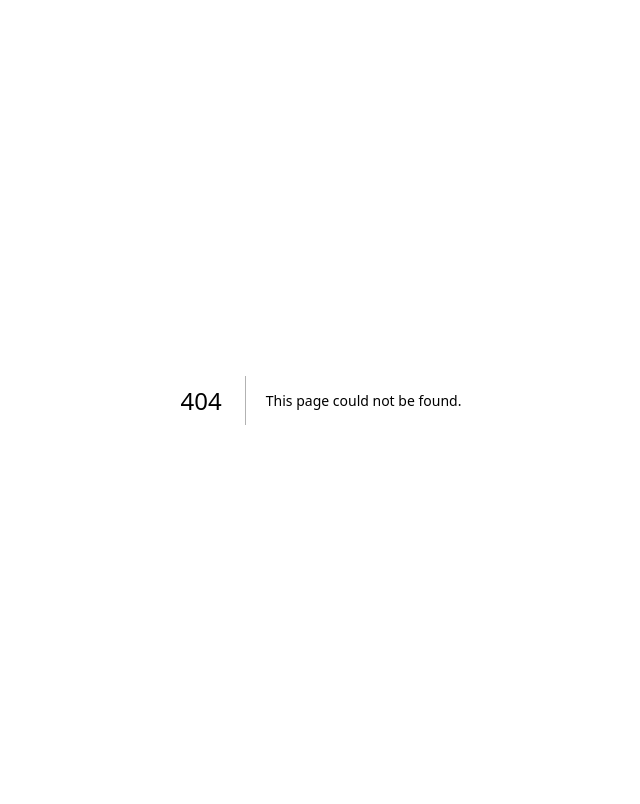
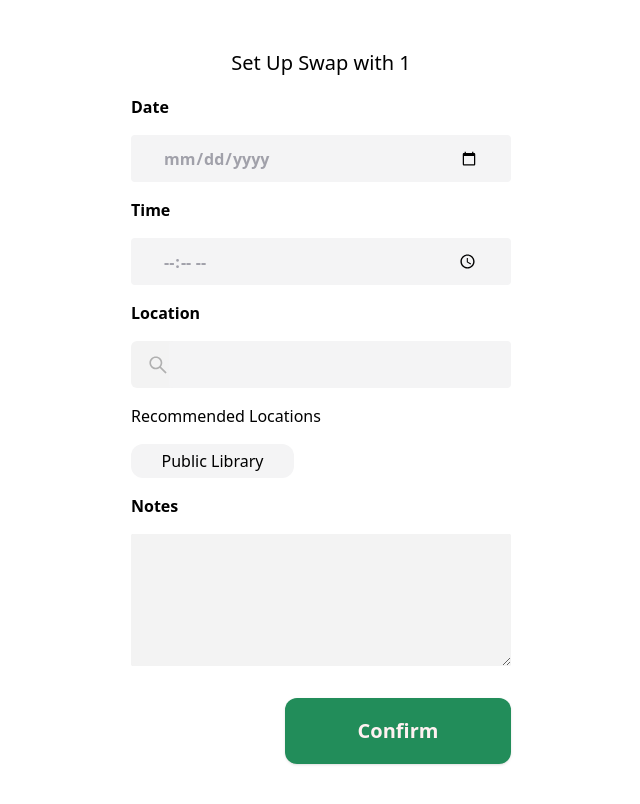
Before and after one commit to iamtanay7/BookSwap-ETHIndia2023, a Next.js app in the folder frontend/: page /schedule/1 in a window 1280 px wide. Before the commit this address had no page. Shown: the top 804 px of the page, without its empty margins (319-959 px from the left). Built offline with nearby package versions, Linux system fonts and the light colour scheme.

Commit message:
schedule and user routes

```diff
--- a/frontend/pages/product/[slug].js
+++ b/frontend/pages/product/[slug].js
@@ -55,7 +55,7 @@ const ProductDetails = () => {
               <div className="text-center md:text-start">
                 <button className="shadow-sm md:w-[263px] w-[250px] h-[50px] md:h-[66px] bg-[#228D5A] rounded-xl transform hover:scale-105 duration-300 ease-in-out">
                   <div className="md:w-[245.54px] text-center text-[#FFF1F1] md:text-[20px] font-semibold">
-                    45 Books Available
+                    Swap Book
                   </div>
                 </button>
               </div>
@@ -64,6 +64,7 @@ const ProductDetails = () => {
           </div>
         </section>
         {/* book Image and Titles section end */}
+
       </Wrapper>
     </div>
   );
--- /dev/null
+++ b/frontend/pages/schedule/[slug].js
@@ -0,0 +1,135 @@
+import React, { useState } from "react";
+import { AiOutlineSearch } from "react-icons/ai";
+import { useRouter } from "next/router";
+
+const Schedule = () => {
+  const router = useRouter();
+  const receivedData = router.query;
+
+  // console.log(receivedData, "received data");
+
+  const [selected, SetSelected] = useState(false);
+  const [time, SetTime] = useState(null);
+  const [date, SetDate] = useState(null);
+  const [location, SetLocation] = useState(null);
+  const [note, setNote] = useState(null);
+
+  // const dataToSend = `${time},${date},${location}, ${note}, ${receivedData?.slug}`
+
+  // const router = useRouter();
+
+  const handleClick = () => {
+    const dataToSend = {
+      name: receivedData?.slug,
+      date,
+      location,
+      note,
+    };
+
+    if (date && location) {
+      successButton();
+      router.push({
+        pathname: `/pending/${receivedData.slug}`,
+        query: { data: JSON.stringify(dataToSend) }, // Convert object to JSON string and send as a query parameter
+      });
+      return;
+    }
+  };
+
+  return (
+    <div className="flex justify-center bg-white flex-col items-center  py-12">
+      <div className="gap-4 flex flex-col ">
+        <div className="md:w-full h-[31px] mx-auto md:mx-0 text-black text-[20px] font-normal">
+          <div className="text-center">
+            Set Up Swap with {receivedData?.slug}
+          </div>
+        </div>
+        {/* date */}
+        <div className="text-black text-[16px] font-bold">Date</div>
+        <div className="md:w-[380px] w-[95%] mx-auto md:mx-0  h-[47px] bg-zinc-100 rounded-md ">
+          <section className="flex flex-row gap-4 justify-start items-center w-full h-full">
+            <input
+              required
+              onChange={(e) => SetDate(e.target.value)}
+              type="date"
+              className="dateStyle cursor-pointer w-full h-full bg-zinc-100 text-zinc-400 text-[16px] font-bold rounded  text-start px-8 outline-none"
+              placeholder="dd / mm / yyyy"
+            ></input>
+          </section>
+        </div>
+        {/* Time */}
+        <div className="text-black text-[16px] font-bold">Time</div>
+        <section className="flex flex-row gap-4 h-[47px] md:w-[380px] w-[95%] mx-auto md:mx-0">
+          <input
+            onChange={(e) => SetTime(e.target.value)}
+            type="time"
+            className="w-full h-full cursor-pointer bg-zinc-100 text-zinc-400 font-bold text-start rounded text-[16px] px-8 outline-none"
+          ></input>
+        </section>
+        {/* location */}
+        <div className="text-black text-[16px] font-bold">Location</div>
+        <div className="md:w-[380px] w-[95%] mx-auto md:mx-0 h-[47px] bg-[#F3F3F3] rounded-md flex justify-start pl-2 items-center">
+          <AiOutlineSearch
+            color="#B0B0B0"
+            className="pl-2 h-8 w-8"
+          ></AiOutlineSearch>
+          <input
+            required
+            onChange={(e) => SetLocation(e.target.value)}
+            placeholder=""
+            className="w-full h-full pl-4 rounded outline-none bg-zinc-100 text-zinc-400 font-bold text-start  text-[16px]"
+          ></input>
+        </div>
+        {/* recommended locations */}
+        <div className="text-black text-[16px] font-medium">
+          Recommended Locations
+        </div>
+        <section className="grid grid-col grid-cols-2 gap-4 pl-4 md:pl-0">
+          <button
+            onClick={() => {
+              if (selected) {
+                SetSelected(false);
+              } else {
+                SetSelected(true);
+              }
+            }}
+            className={`md:w-[163px] h-[34px] cursor-pointer rounded-xl justify-center items-center flex ${
+              selected ? "bg-[#EBBA0C] " : "bg-zinc-100"
+            }`}
+          >
+            <div
+              className={`${
+                selected ? "text-white" : "text-black"
+              } text-[16px] font-medium px-2`}
+            >
+              Public Library
+            </div>
+          </button>
+        </section>
+        {/* notes */}
+        <div className="text-black text-[16px] font-bold">Notes</div>
+        <div className="md:w-[380px] w-full mx-auto md:mx-0 h-[132px] bg-[#F3F3F3] rounded-sm flex justify-start items-start">
+          <textarea
+            onChange={(e) => setNote(e.target.value)}
+            className="w-full h-full bg-[#F3F3F3] rounded-sm outline-none flex justify-start items-start text-zinc-400 font-bold text-start p-2 text-[16px]"
+          ></textarea>
+        </div>
+        {/* CONFIRM BUTTON */}
+        <section className="flex justify-center  md:justify-end mt-4">
+          {/* <Link href={`/pending/${encodeURIComponent(dataToSend)}`}> */}
+          <button
+            onClick={handleClick}
+            className="md:w-[226px]  w-[200px] h-[66px] bg-[#228D5A] rounded-xl shadow flex justify-center items-center hover:scale-105 duration-300 ease-in-out cursor-pointer"
+          >
+            <div className="md:w-[211px] text-center text-[#FFF1F1] md:text-[20px] font-semibold">
+              Confirm
+            </div>
+          </button>
+          {/* </Link> */}
+        </section>
+      </div>
+    </div>
+  );
+};
+
+export default Schedule;
--- /dev/null
+++ b/frontend/pages/user/[slug].js
@@ -0,0 +1,118 @@
+import Wrapper from "@/components/Wrapper";
+import Link from "next/link";
+import { useRouter } from "next/router";
+import React, { useEffect, useState } from "react";
+import { AiOutlineStar } from "react-icons/ai";
+
+const User = () => {
+  const router = useRouter();
+  const id = router.query;
+
+  const [user, setUser] = useState(null);
+  //fetching data from api
+//   useEffect(() => {
+//     fetchUser();
+//   }, []);
+
+//   //setting the results in setData state
+//   const fetchUser = async () => {
+//     const data = await fetchDataFromApi(`/api/user-profiles/${id.slug}`);
+//     console.log("user data", data);
+//     setUser(data);
+//   };
+
+//   // Fetch data on page load and whenever the slug ID changes / refresh
+//   useEffect(() => {
+//     if (id) {
+//       fetchUser();
+//     }
+//   }, [id]);
+
+  const dataToSend = user?.name;
+
+  return (
+    <div className="w-full pt-4 bg-white  md:pt-20 md:pb-8 ">
+      <Wrapper>
+        <section className="flex flex-col md:flex-row gap-4 md:gap-28 md:mx-12">
+          <div className="justify-center items-center flex">
+            <img
+              className="rounded-full w-[220px] h-[220px] mt-4 md:mt-0 md:w-[345px] md:h-[345px]"
+              alt="profile image"
+              src={"https://i1.rgstatic.net/ii/profile.image/1146353572937729-1650323398743_Q512/Emily-Smith-258.jpg"}
+            ></img>
+          </div>
+
+          <div className="gap-4 md:gap-16  flex flex-col justify-center  md:pt-4 md:pl-8">
+            <section className="flex flex-col justify-center pt-4 md:pt-4  ">
+              <div class="text-center md:text-start md:w-full h-[30px] md:h-[49px] text-black text-[32px] font-semibold">
+                {user?.name}
+              </div>
+              <div class="md:w-[236px] pt-1 md:pt-0 text-center md:text-start h-[63px] text-black text-[16px] font-normal -mb-4">
+                {user?.miles_away} Miles away
+                <br />
+              </div>
+
+              <div className="flex md:gap-8 gap-4 md:justify-start justify-center">
+                <div class="text-black text-[24px] font-normal">
+                  {user?.user_rating}
+                </div>
+                <div class="text-black text-[13px] font-normal underline">
+                  (17 reviews)
+                </div>
+              </div>
+            </section>
+            <div className="text-center md:text-start">
+              <Link href={`/schedule/${encodeURIComponent(dataToSend)}`}>
+                <button className="shadow-sm md:w-[263px] w-[250px] h-[50px] md:h-[66px] bg-[#228D5A] rounded-xl transform hover:scale-105 duration-300 ease-in-out">
+                  <div class="md:w-[245.54px] text-center text-[#FFF1F1] md:text-[20px] font-semibold">
+                    Set Up Swap
+                  </div>
+                </button>
+              </Link>
+            </div>
+          </div>
+        </section>
+
+        <section className="pt-4 md:pt-8">
+          <div className="md:w-[245px] h-[31px] text-black text-[24px] font-semibold my-4">
+            Book Condition
+          </div>
+          <div className="w-full md:h-[153px] text-black text-[16px] font-normal">
+            The book is in excellent condition, a testament to the care it has
+            received. Its cover is pristine, with no visible signs of wear or
+            creases. The pages are crisp and clean, free from any marks, stains,
+            or dog-eared corners. The spine remains unbroken, indicating that
+            the book has been gently handled and well-preserved. As I flip
+            through the pages, I notice the absence of any underlining,
+            highlighting, or annotations, making it a pristine reading
+            experience. It is evident that this book has been cherished by its
+            previous owner, as it retains its original vibrancy and freshness.
+            With its impeccable condition, this book presents itself as a true
+            gem, ready to be enjoyed and treasured by a new reader.
+          </div>
+        </section>
+        <section className="pt-4">
+          <div className="flex flex-row gap-4 overflow-auto">
+            <img
+              className="h-[230px]  object-contain"
+              src="/assets/book1.png"
+              alt="book image"
+            ></img>
+            <img
+              className="h-[230px]  object-contain"
+              src="/assets/book3.png"
+              alt="book image"
+            ></img>
+            <img
+              className="h-[230px]  object-contain"
+              src="/assets/book2.png"
+              alt="book image"
+            ></img>
+          </div>
+        </section>
+      </Wrapper>
+    </div>
+  );
+};
+
+export default User;
```
